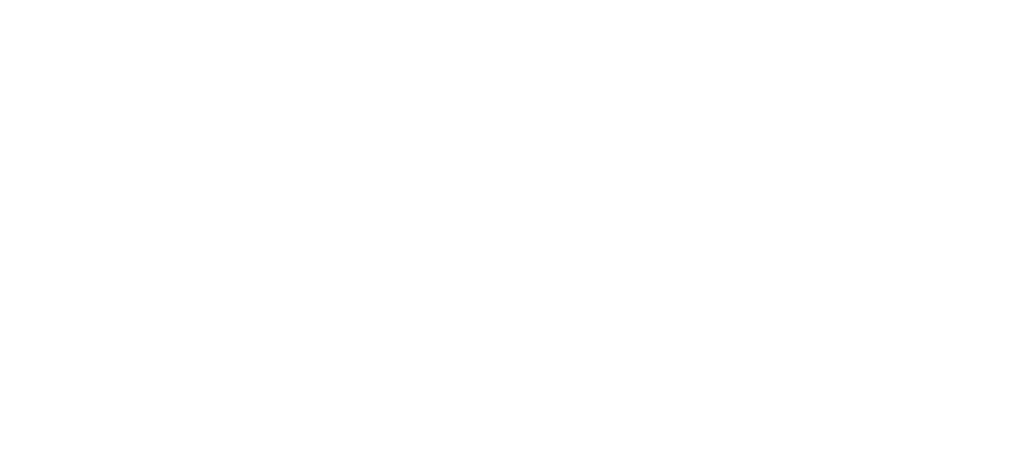
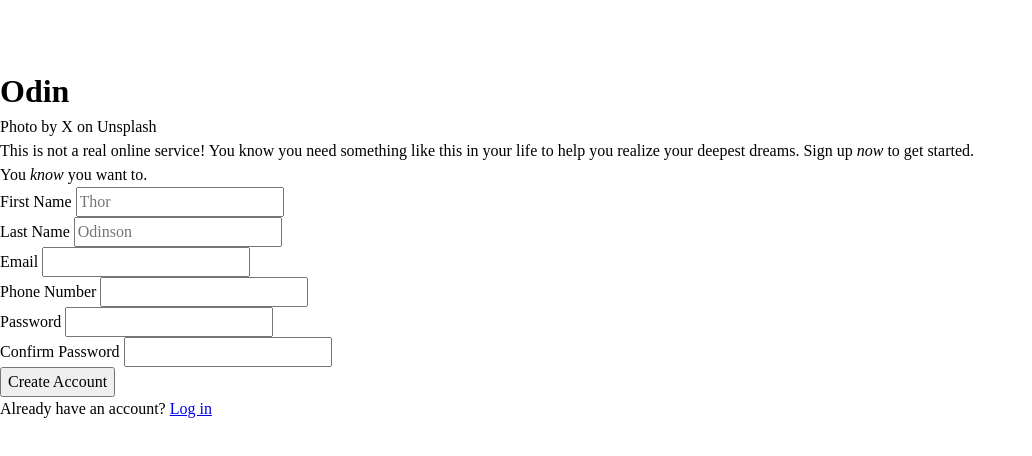
Before and after one commit to Ihlakhizan/odin-signup-form, a plain HTML site: page index.html in a window 1280 px wide. Shown: the whole page, without its empty margins (0-1032 px from the left). Drawn offline with Linux system fonts and the light colour scheme.

Commit message:
Create HTML structure and add content and form

```diff
--- a/index.html
+++ b/index.html
@@ -8,6 +8,52 @@
     <title>Document</title>
 </head>
 <body>
-
+    <main>
+        <div class="sidebar">
+            <div class="banner">
+                <img src="images/odin-lined.png" width=50px>
+                <h1 class="banner-text">Odin</h1>
+            </div>
+            <div class="attribution-text">Photo by X on Unsplash</div>
+        </div>
+        <div class="signup">
+            <p class="promo-text">This is not a real online service! You know you need something like this in your life to help you realize your deepest dreams. Sign up <em>now</em> to get started.</p>
+            <p class="promo-text">You <em>know</em> you want to.</p>
+            <form class="signup-form" action="" method="post">
+                <div class="form-item">
+                    <label for="firstname">First Name
+                        <input id="firstname" type="text" name="firstname" placeholder="Thor" required>
+                    </label>
+                </div>
+                <div class="form-item">
+                    <label for="lastname">Last Name
+                        <input id="lastname" type="text" name="lastname" placeholder="Odinson">
+                    </label>
+                </div>
+                <div class="form-item">
+                    <label for="email">Email
+                        <input id="email" type="email" name="email">
+                    </label>
+                </div>
+                <div class="form-item">
+                    <label for="phoneno">Phone Number
+                        <input id="phoneno" type="tel" name="phoneno">
+                    </label>
+                </div>
+                <div class="form-item">
+                    <label for="password">Password
+                        <input id="password" type="password" name="password">
+                    </label>
+                </div>
+                <div class="form-item">Confirm Password
+                    <label for="password-confirmation">
+                        <input id="password-confirmation" type="password" name="password">
+                    </label>
+                </div>
+            <button type="submit" class="btn-submit">Create Account</button>
+            </form>
+            <div class="signin">Already have an account? <a href="#">Log in</a></div>
+        </div>
+    </main>
 </body>
 </html>
```
Also changed, not shown: images/odin-lined.png (added), images/water-bg.jpg (added).
